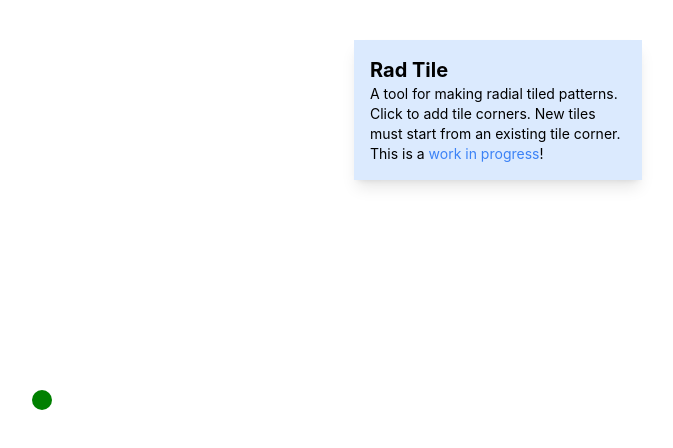
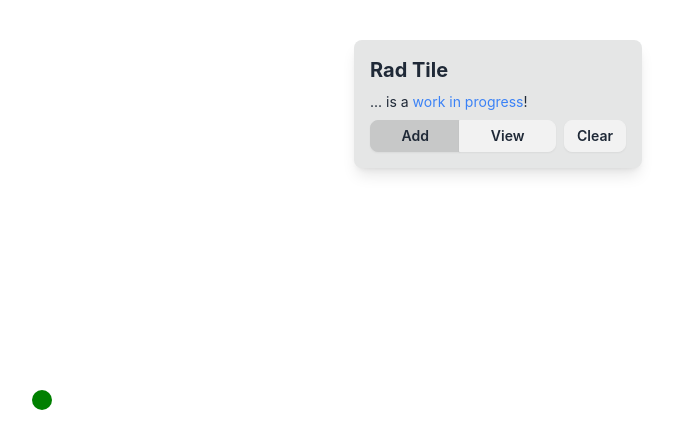
Before and after one commit to flatpickles/rad-tile, a React (Vite) app: page / in a window 1280 px wide. Shown: the top 448 px of the page, without its empty margins (598-1271 px from the left). Built offline with nearby package versions, Linux system fonts and the light colour scheme.

Commit message:
Canvas clearing, view mode, basic DaisyUI

```diff
--- a/package.json
+++ b/package.json
@@ -22,6 +22,7 @@
         "@typescript-eslint/parser": "^8.1.0",
         "@vitejs/plugin-react": "^4.3.1",
         "autoprefixer": "^10.4.20",
+        "daisyui": "^4.12.10",
         "eslint": "^9.9.0",
         "eslint-config-prettier": "^9.1.0",
         "eslint-plugin-prettier": "^5.2.1",
--- a/src/App.tsx
+++ b/src/App.tsx
@@ -1,12 +1,15 @@
-import React from 'react';
+import React, { useState } from 'react';
 import Canvas from './Canvas';
 import Overlay from './Overlay';
+import { TileManager } from './TileManager';
 
 const App: React.FC = () => {
+    const [manager, setManager] = useState<TileManager | null>(null);
+
     return (
         <div className="relative h-screen w-screen">
-            <Canvas />
-            <Overlay />
+            <Canvas setManager={setManager} />
+            <Overlay manager={manager} />
         </div>
     );
 };
--- a/src/Canvas.tsx
+++ b/src/Canvas.tsx
@@ -3,7 +3,11 @@ import { TileManager } from './TileManager';
 
 const dpr = window.devicePixelRatio || 1;
 
-const Canvas: React.FC = () => {
+interface CanvasProps {
+    setManager: (manager: TileManager) => void;
+}
+
+const Canvas: React.FC<CanvasProps> = ({ setManager }) => {
     const canvasRef = useRef<HTMLCanvasElement>(null);
     const tileManagerRef = useRef<TileManager | null>(null);
     const rafIdRef = useRef<number | null>(null);
@@ -24,6 +28,7 @@ const Canvas: React.FC = () => {
         // Initialize TileManager only once
         if (!tileManagerRef.current) {
             tileManagerRef.current = new TileManager(canvas);
+            setManager(tileManagerRef.current);
         }
 
         // Resize the canvas to the window size as needed
@@ -78,7 +83,7 @@ const Canvas: React.FC = () => {
                 cancelAnimationFrame(rafIdRef.current);
             }
         };
-    }, []);
+    });
 
     const handleClick = (event: React.MouseEvent<HTMLCanvasElement>) => {
         if (tileManagerRef.current) {
--- a/src/Overlay.tsx
+++ b/src/Overlay.tsx
@@ -1,13 +1,23 @@
-import React from 'react';
+import React, { useState } from 'react';
+import { TileManager, TileManagerMode } from './TileManager';
 
-const Overlay: React.FC = () => {
+interface OverlayProps {
+    manager: TileManager | null;
+}
+
+const Overlay: React.FC<OverlayProps> = ({ manager }) => {
+    const [activeMode, setActiveMode] = useState<TileManagerMode>('add');
+
+    const handleModeChange = (mode: TileManagerMode) => {
+        setActiveMode(mode);
+        manager?.setMode(mode);
+    };
+
     return (
-        <div className="absolute top-10 right-10 p-4 shadow-lg max-w-72 bg-blue-100">
+        <div className="absolute top-10 right-10 p-4 shadow-lg rounded-lg bg-base-300 w-72 flex flex-col gap-2">
             <h2 className="text-xl font-bold">Rad Tile</h2>
             <p className="text-sm">
-                A tool for making radial tiled patterns. Click to add tile
-                corners. New tiles must start from an existing tile corner. This
-                is a{' '}
+                ... is a{' '}
                 <a
                     className="text-blue-500 hover:underline"
                     href="https://github.com/flatpickles/rad-tile"
@@ -16,6 +26,31 @@ const Overlay: React.FC = () => {
                 </a>
                 !
             </p>
+            <div className="flex flex-row gap-2 w-full">
+                <div className="join w-full">
+                    <button
+                        className={`join-item btn btn-sm flex-grow ${activeMode === 'add' ? 'btn-active' : ''}`}
+                        onClick={() => handleModeChange('add')}
+                    >
+                        Add
+                    </button>
+                    <button
+                        className={`join-item btn btn-sm flex-grow ${activeMode === 'view' ? 'btn-active' : ''}`}
+                        onClick={() => handleModeChange('view')}
+                    >
+                        View
+                    </button>
+                </div>
+                <button
+                    className="btn btn-sm"
+                    onClick={() => {
+                        manager?.clear();
+                        handleModeChange('add');
+                    }}
+                >
+                    Clear
+                </button>
+            </div>
         </div>
     );
 };
--- a/src/TileManager.ts
+++ b/src/TileManager.ts
@@ -25,12 +25,15 @@ const REPEAT_COLOR_TILE = 'rgba(128, 0, 128, 0.4)';
 const REPEAT_COLOR_PROGRESS = 'rgba(0, 0, 128, 0.4)';
 const REPEAT_COLOR_STROKE = 'rgba(0, 0, 0, 1.0)';
 
+export type TileManagerMode = 'add' | 'view';
+
 export class TileManager {
     private model: TileModel = new TileModel();
     private canvas: HTMLCanvasElement;
     private zoom: number = 1;
     private progressPoints: Point[] = [];
     private hoverPoint: Point | null = null;
+    private mode: TileManagerMode = 'add';
 
     constructor(canvas: HTMLCanvasElement) {
         this.canvas = canvas;
@@ -49,6 +52,8 @@ export class TileManager {
     }
 
     inputSelect(x: number, y: number) {
+        if (this.mode === 'view') return;
+
         // Translate the input coordinates to the canvas coordinates, incorporating the zoom level
         const canvasX = (x - this.canvas.width / 2) / this.zoom;
         const canvasY = (y - this.canvas.height / 2) / this.zoom;
@@ -85,6 +90,8 @@ export class TileManager {
     }
 
     inputMove(x: number, y: number) {
+        if (this.mode === 'view') return;
+
         // Translate the input coordinates to the canvas coordinates, incorporating the zoom level
         const canvasX = (x - this.canvas.width / 2) / this.zoom;
         const canvasY = (y - this.canvas.height / 2) / this.zoom;
@@ -107,6 +114,16 @@ export class TileManager {
     cancelInput() {
         this.progressPoints = [];
         this.model.progressTile = null;
+    }
+
+    clear() {
+        this.model.clear();
+        this.zoom = 1;
+    }
+
+    setMode(mode: TileManagerMode) {
+        this.cancelInput();
+        this.mode = mode;
     }
 
     #pointOrNearestAnchor(
@@ -144,11 +161,13 @@ export class TileManager {
         context.lineCap = 'round';
 
         // Draw radial repeats below active area
-        context.strokeStyle = REPEAT_COLOR_STROKE;
+        context.strokeStyle =
+            this.mode === 'add' ? REPEAT_COLOR_STROKE : ACTIVE_COLOR_STROKE;
         const alphaStep = (2 * Math.PI) / REPETITION_COUNT;
         for (let alpha = alphaStep; alpha < 2 * Math.PI; alpha += alphaStep) {
             // Existing tiles
-            context.fillStyle = REPEAT_COLOR_TILE;
+            context.fillStyle =
+                this.mode === 'add' ? REPEAT_COLOR_TILE : ACTIVE_COLOR_TILE;
             this.model.tiles.forEach((tile) => {
                 const rotatedPoints = rotateTile(tile, alpha);
                 context.beginPath();
@@ -230,6 +249,7 @@ export class TileManager {
             context.stroke();
         }
 
+        if (this.mode === 'add') {
             // Draw the progress OR the available anchors
             const scaledHandleSize = HANDLE_SIZE / this.zoom; // constant across zoom levels
             if (this.progressPoints.length > 0 && this.hoverPoint) {
@@ -247,7 +267,13 @@ export class TileManager {
                 context.fillStyle = ANCHOR_COLOR;
                 this.progressPoints.forEach((point) => {
                     context.beginPath();
-                context.arc(point.x, point.y, scaledHandleSize, 0, 2 * Math.PI);
+                    context.arc(
+                        point.x,
+                        point.y,
+                        scaledHandleSize,
+                        0,
+                        2 * Math.PI,
+                    );
                     context.fill();
                 });
                 // Draw hover point
@@ -280,6 +306,7 @@ export class TileManager {
                     context.fill();
                 });
             }
+        }
 
         // Reset translation
         context.restore();
--- a/src/TileModel.ts
+++ b/src/TileModel.ts
@@ -98,4 +98,10 @@ export class TileModel {
         this.anchors.add(this.progressTile.corners[3]);
         this.progressTile = null;
     }
+
+    clear() {
+        this.tiles = [];
+        this.anchors = new Set([{ x: 0, y: 0 }]);
+        this.progressTile = null;
+    }
 }
--- a/src/index.css
+++ b/src/index.css
@@ -7,3 +7,7 @@
     line-height: 1.5;
     font-weight: 400;
 }
+
+.btn {
+    @apply no-animation;
+}
--- a/tailwind.config.js
+++ b/tailwind.config.js
@@ -1,11 +1,8 @@
 /** @type {import('tailwindcss').Config} */
 module.exports = {
-  content: [
-    "./index.html",
-    "./src/**/*.{js,ts,jsx,tsx}",
-  ],
-  theme: {
-    extend: {},
-  },
-  plugins: [],
-}
+    content: ['./index.html', './src/**/*.{js,ts,jsx,tsx}'],
+    theme: {
+        extend: {},
+    },
+    plugins: [require('daisyui')],
+};
```
Also changed, not shown: 2 other files (tests, documents, lock files or other folders). Lines whose indentation alone changed are shown as unchanged.
